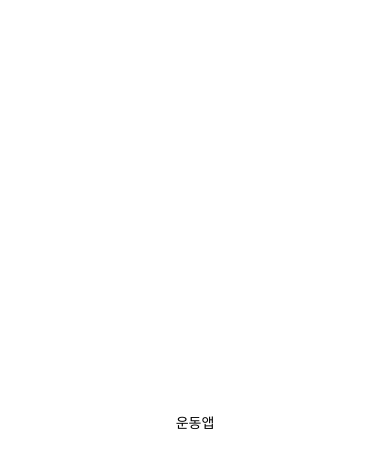
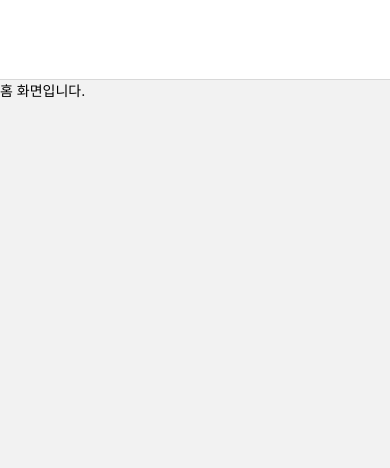
Before and after one commit to seungyeonkk/kuzal-exercise, a React Native app: screen /Home in a window 390 px wide. Shown: the top 468 px of the page. Built offline with nearby package versions, Linux system fonts and the light colour scheme.

Commit message:
add statck navigation and styled

```diff
--- a/App.js
+++ b/App.js
@@ -1,21 +1,17 @@
 import { StatusBar } from 'expo-status-bar';
 import React from 'react';
-import { StyleSheet, Text, View } from 'react-native';
+import { ThemeProvider } from 'styled-components/native';
+import { theme } from './app/style/theme';
+import { NavigationContainer } from '@react-navigation/native';
+import StackNavigation from "./app/navigations/Stack";
 
 export default function App() {
   return (
-    <View style={styles.container}>
-      <Text>운동앱</Text>
-      <StatusBar style="auto"/>
-    </View>
+      <ThemeProvider theme={theme}>
+          <StatusBar style="light" backgroundColor={theme.background}/>
+          <NavigationContainer>
+              <StackNavigation/>
+          </NavigationContainer>
+      </ThemeProvider>
   );
 }
-
-const styles = StyleSheet.create({
-  container: {
-    flex: 1,
-    backgroundColor: '#fff',
-    alignItems: 'center',
-    justifyContent: 'center',
-  },
-});
--- /dev/null
+++ b/app/navigations/Stack.js
@@ -0,0 +1,30 @@
+import React from 'react';
+import {createStackNavigator} from "@react-navigation/stack";
+import { theme } from "../style/theme";
+import Home from "../pages/Home";
+
+
+const Stack = createStackNavigator();
+
+const StackNavigation = () => {
+    return (
+        <Stack.Navigator initialRouteName="Home" screenOptions={{
+            headerStyle: {
+                height: 80,
+                backgroundColor: theme.background,
+            },
+            headerTitleAlign: "center",
+            headerTitleStyle: {
+                color: theme.white
+            }
+        }}>
+            <Stack.Screen name="Home" component={Home}
+                options={{
+                    headerShown: true
+                }}
+            />
+        </Stack.Navigator>
+    );
+};
+
+export default StackNavigation;
--- /dev/null
+++ b/app/pages/Home.js
@@ -0,0 +1,15 @@
+import React from "react";
+import { View, Text } from "react-native";
+
+
+
+const Home = () => {
+
+    return (
+        <View>
+            <Text>홈 화면입니다.</Text>
+        </View>
+    );
+}
+
+export default Home;
--- /dev/null
+++ b/app/style/theme.js
@@ -0,0 +1,4 @@
+export const theme = {
+    white: '#ffffff',
+    background: '#ffffff'
+}
```
Also changed, not shown: package.json (+9 -1 lines), setting/setting.txt, 1 other file (tests, documents, lock files or other folders).
